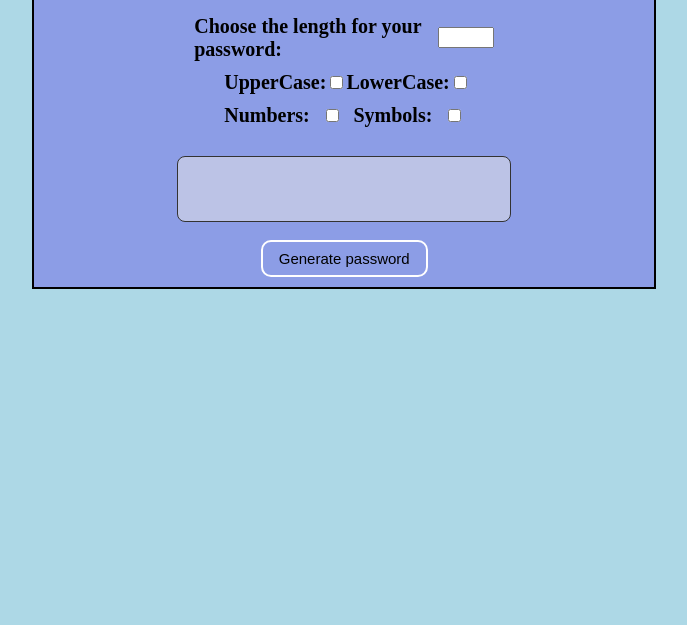
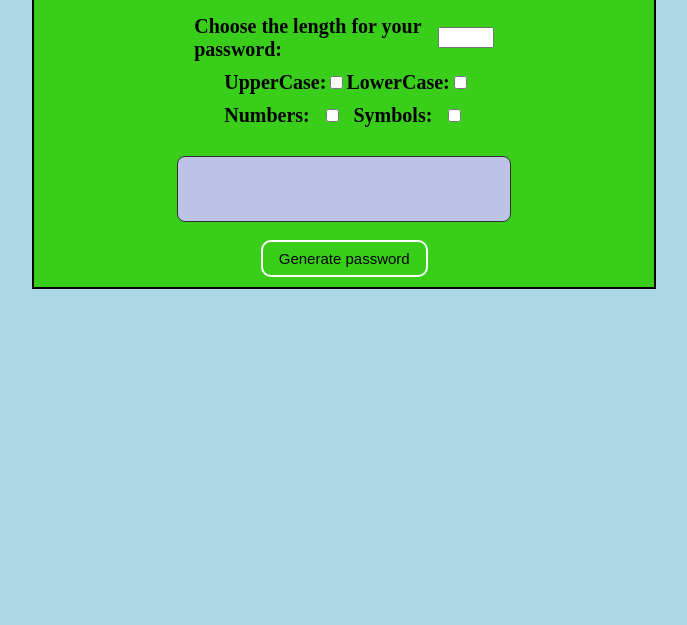
Before and after one commit to violaischool/Pass_Gen_Website, a plain HTML site: page index.html in a window 1280 px wide. Shown: the part 175-800 px from the top of the page, without its empty margins (355-1042 px from the left). Drawn offline with Linux system fonts and the light colour scheme.

Commit message:
change BG color

```diff
--- a/style.css
+++ b/style.css
@@ -1,5 +1,5 @@
 .pass-container {
-  background-color: rgb(140, 157, 230);
+  background-color: rgb(56, 206, 26);
   border: 2px solid black;
   display: flex;
   margin-left: 30%;
```
